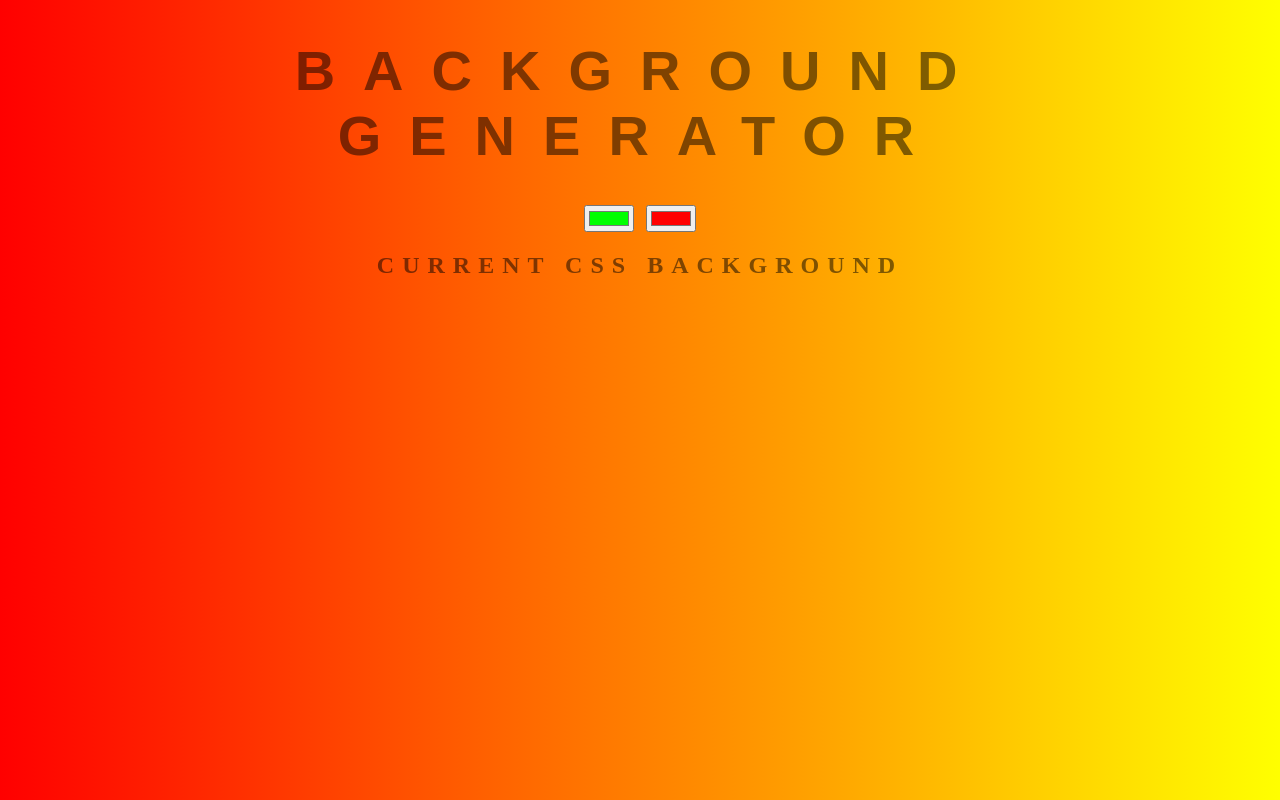
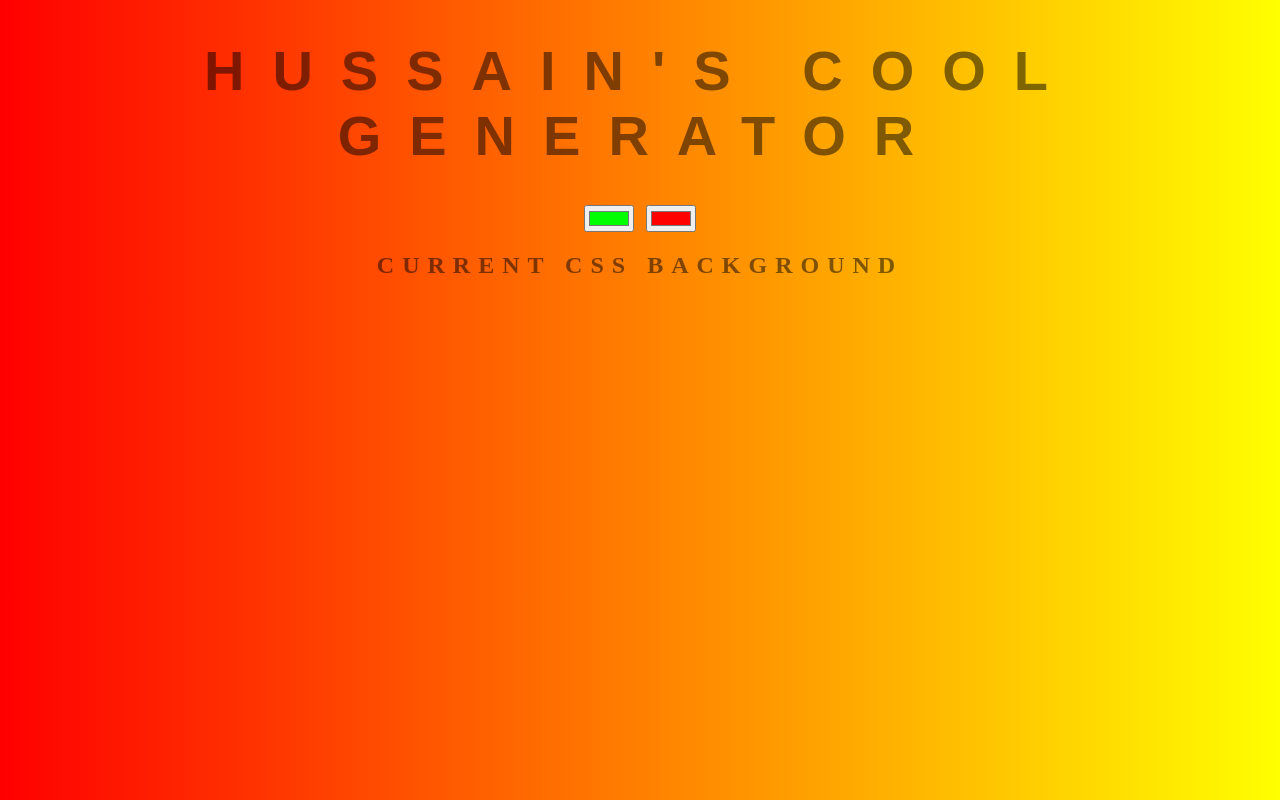
Before and after one commit to bharmalh/background-generator, a plain HTML site: page index.html in a window 1280 px wide. Drawn offline with Linux system fonts and the light colour scheme.

Commit message:
Changing title

```diff
--- a/index.html
+++ b/index.html
@@ -5,7 +5,7 @@
 		<link rel="stylesheet" type="text/css" href="style.css">
 	</head>
 	<body>
-		<h1>Background Generator</h1>
+		<h1>Hussain's Cool Generator</h1>
 		<input oninput="setGradientStyle()" id="color1" type="color" name="color1" value="#00ff00">
 		<input oninput="setGradientStyle()" id="color2" type="color" name="color2" value="#ff0000">
 		<h2>Current CSS Background</h2>
```
